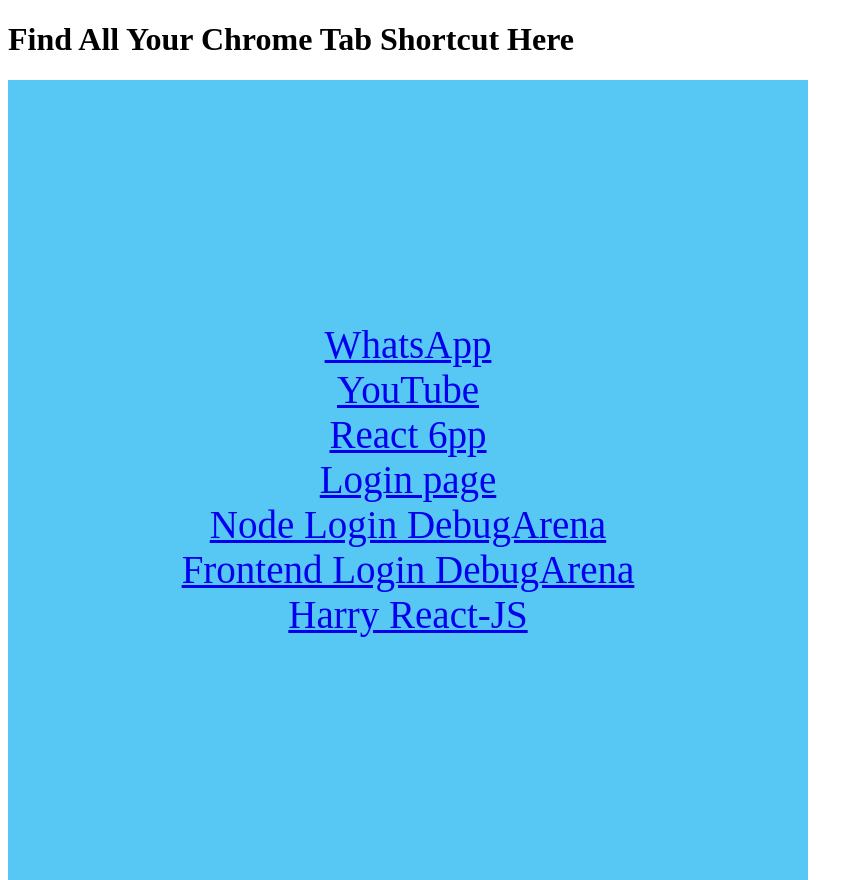
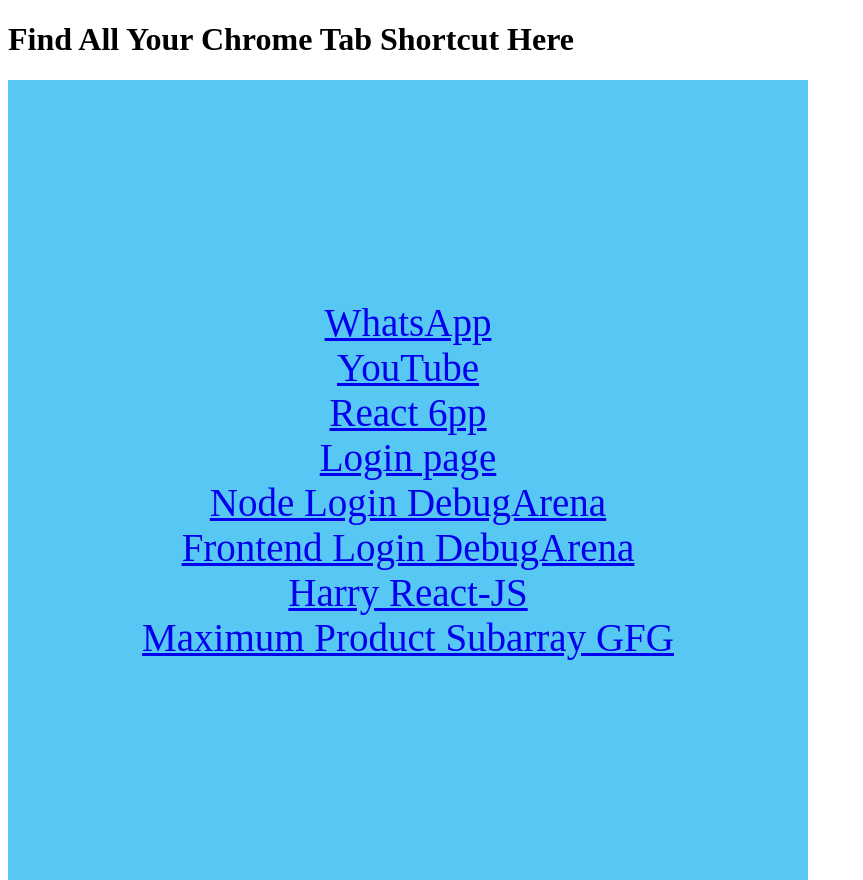
Before and after one commit to RAJIB-THAKUR/Chrome-Tab, a plain HTML site: page index.html in a window 1280 px wide. Shown: the whole page, without its empty margins (0-863 px from the left). Drawn offline with Linux system fonts and the light colour scheme.

Commit message:
Update index.html

```diff
--- a/index.html
+++ b/index.html
@@ -51,6 +51,11 @@
             >Harry React-JS</a
           >
         </div>
+        <div>
+          <a href="https://practice.geeksforgeeks.org/problems/maximum-product-subarray3604/1?page=2&sortBy=submissions"
+            >Maximum Product Subarray GFG</a
+          >
+        </div>
       </div>
     </div>
   </body>
```
